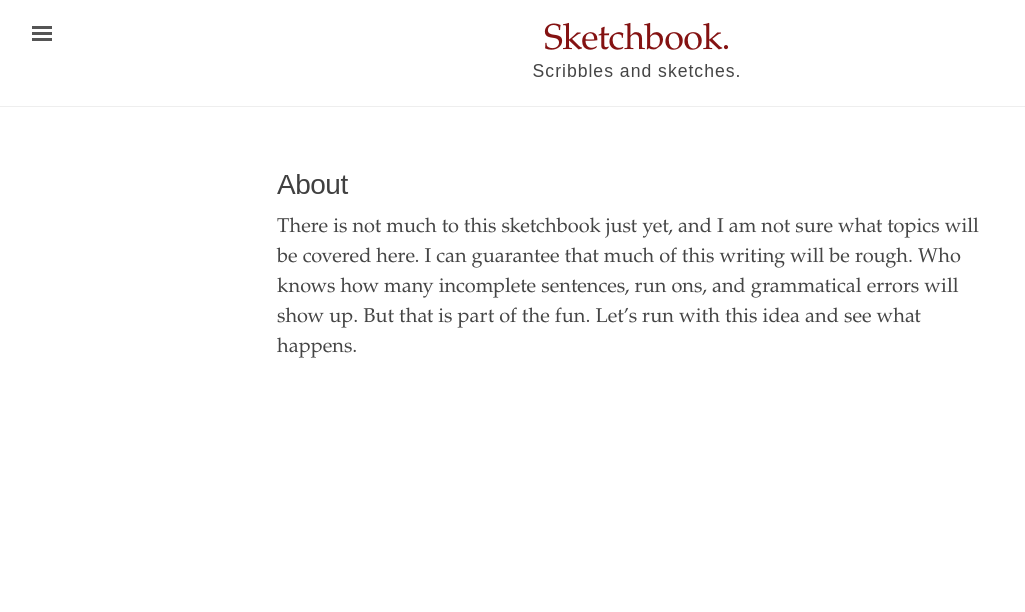
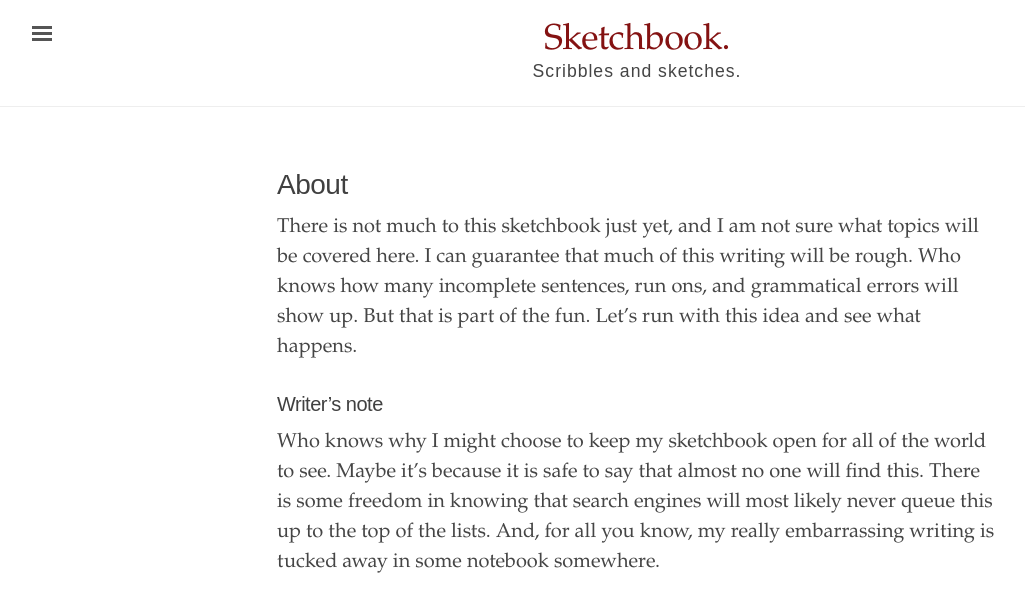
Before and after one commit to yngtodd/sketchbook, a Jekyll site: the page built from about.md, in a window 1280 px wide. Shown: the top 612 px of the page, without its empty margins (3-1028 px from the left). Built offline with Jekyll 4.4.1, drawn with Linux system fonts in a browser that asks for light colours.

Commit message:
author's note

```diff
--- a/about.md
+++ b/about.md
@@ -7,3 +7,11 @@ There is not much to this sketchbook just yet, and I am not sure what topics
 will be covered here. I can guarantee that much of this writing will be rough.
 Who knows how many incomplete sentences, run ons, and grammatical errors will
 show up. But that is part of the fun. Let's run with this idea and see what happens.
+
+### Writer's note
+
+Who knows why I might choose to keep my sketchbook open for all of the world to
+see. Maybe it's because it is safe to say that almost no one will find this. There is
+some freedom in knowing that search engines will most likely never queue this up to the top
+of the lists. And, for all you know, my really embarrassing writing is tucked away in
+some notebook somewhere.
```
